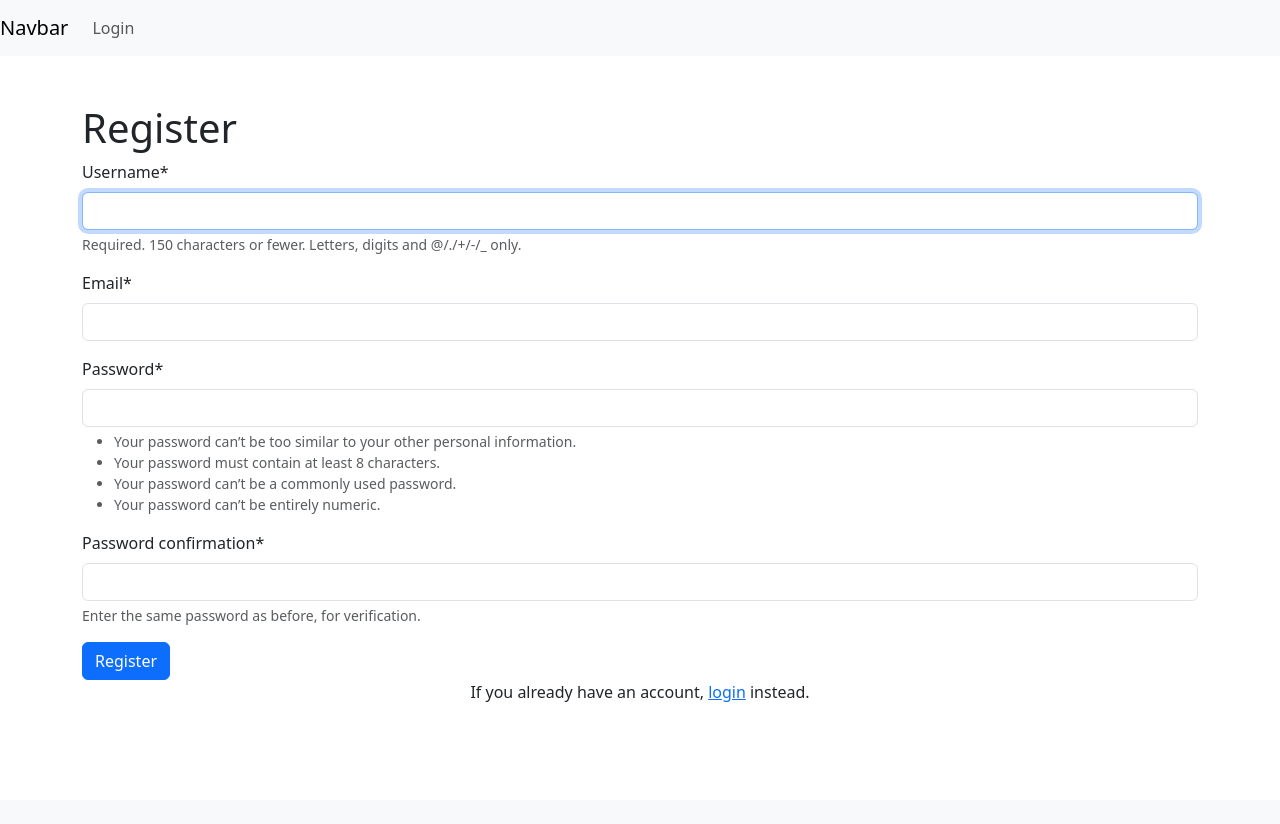
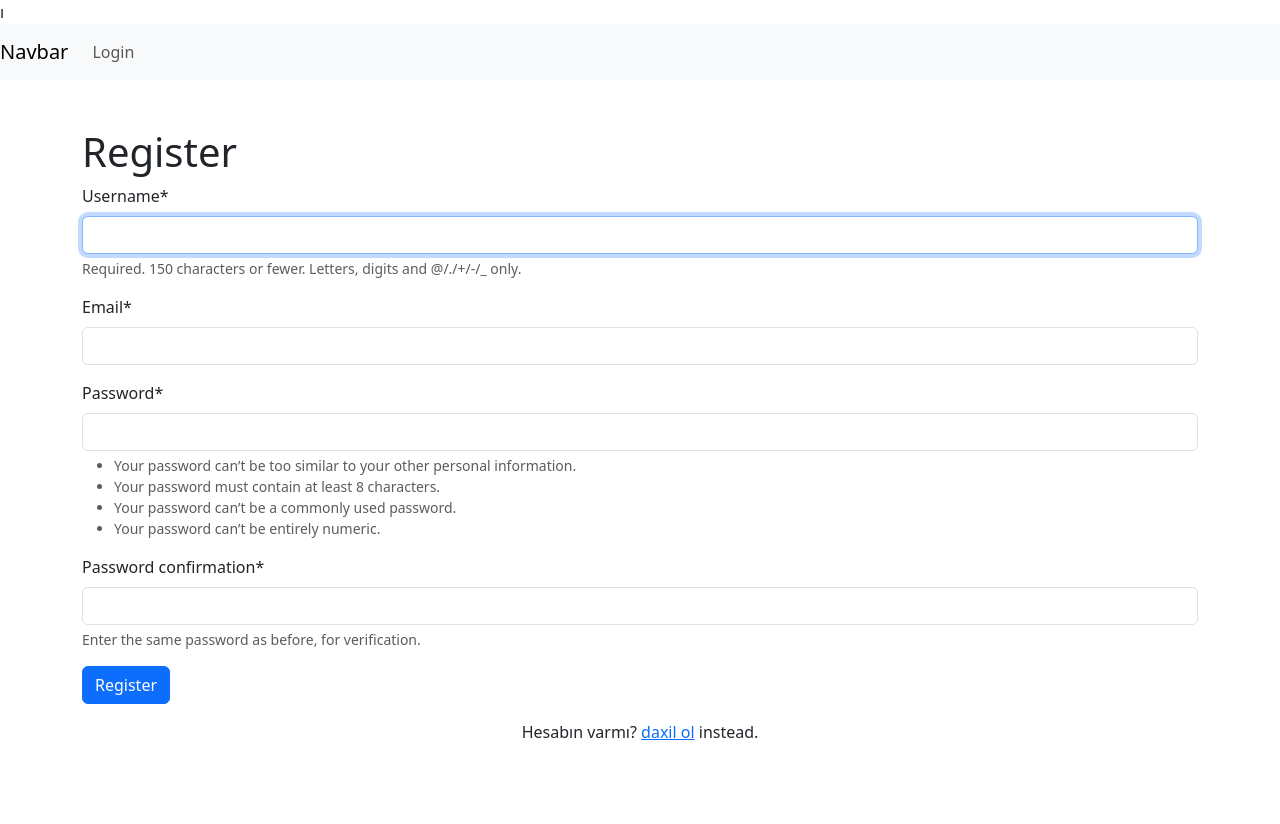
Before and after one commit to iammromar/file-sharing, a Django app: page /accounts/register/ in a window 1280 px wide. Before the commit the page ends 702 px from the top, so only its background shows below. Run offline with Django 4.2, Linux system fonts and the light colour scheme; parts of the project's set-up code (start-up, migrations or seed data) failed here and were passed over; some libraries are stand-ins or nearby versions.

Commit message:
Update register.html

```diff
--- a/accounts/templates/register.html
+++ b/accounts/templates/register.html
@@ -1,4 +1,4 @@
-{% extends "base.html" %}
+ı{% extends "base.html" %}
 
 {% block title %}
 title
@@ -15,7 +15,7 @@ title
 		{{ register_form|crispy }}
 		<button class="btn btn-primary" type="submit">Register</button>
 	</form>
-	<p class="text-center">If you already have an account, <a href="/accounts/login/">login</a> instead.</p>
+	<p class="text-center">Hesabın varmı? <a href="/accounts/login/">daxil ol</a> instead.</p>
 </div>
 
 {% endblock %}
```
